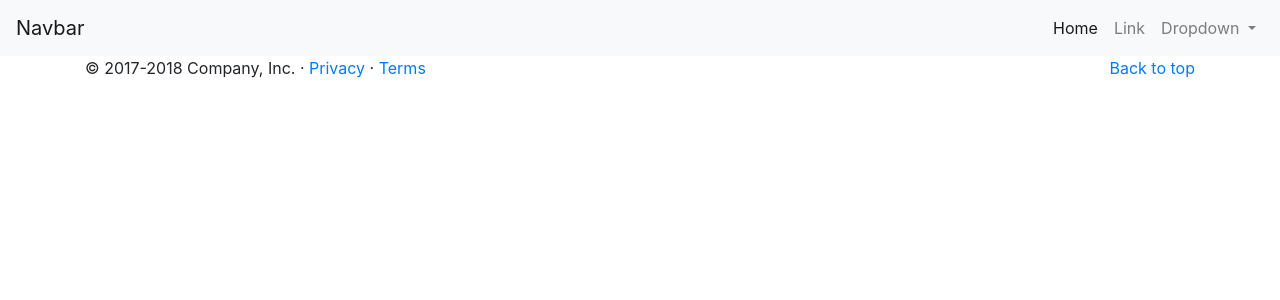
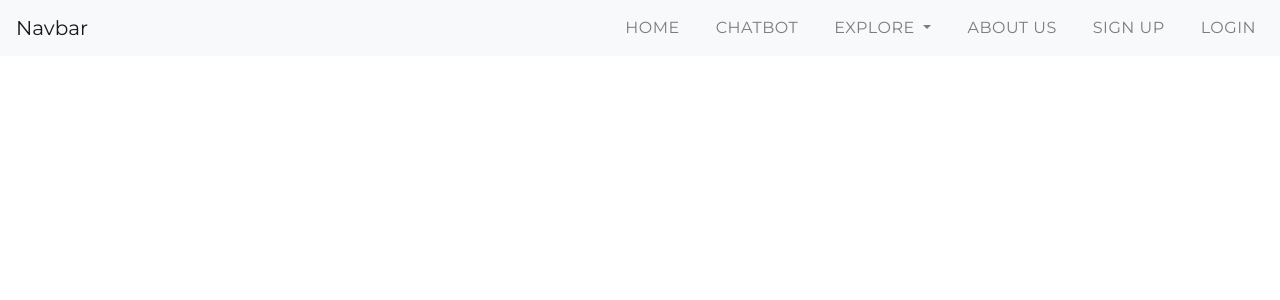
Before and after one commit to sukhada111/Disease-prediction-portal-with-Chatbot, a Django app: page / in a window 1280 px wide. Shown: the top 300 px of the page. Run offline with Django 3.2, Linux system fonts and the light colour scheme; some libraries are stand-ins or nearby versions.

Commit message:
Edited Navbar

```diff
--- a/prediction_portal/home/templates/home/index.html
+++ b/prediction_portal/home/templates/home/index.html
@@ -6,8 +6,15 @@
     <meta name="viewport" content="width=device-width, initial-scale=1, shrink-to-fit=no">
     <meta name="description" content="">
     <meta name="author" content="">
+
     <link rel="stylesheet" href="https://maxcdn.bootstrapcdn.com/bootstrap/4.0.0/css/bootstrap.min.css" integrity="sha384-Gn5384xqQ1aoWXA+058RXPxPg6fy4IWvTNh0E263XmFcJlSAwiGgFAW/dAiS6JXm" crossorigin="anonymous">
+    <link rel="preconnect" href="https://fonts.googleapis.com">
+    <link rel="preconnect" href="https://fonts.gstatic.com" crossorigin>
+    <link href="https://fonts.googleapis.com/css2?family=Montserrat:wght@100;200;400;700&display=swap" rel="stylesheet">
     <title>Disease Prediction Portal</title>
+
+    <link rel="stylesheet" href="../home/style.css">
+
   </head>
   <body>
 
@@ -20,23 +27,32 @@
 
             <div class="collapse navbar-collapse" id="navbarSupportedContent">
               <ul class="navbar-nav ml-auto">
-                <li class="nav-item active">
-                  <a class="nav-link" href="#">Home <span class="sr-only">(current)</span></a>
+                <li class="nav-item">
+                  <a class="nav-link" href="#">Home </a>
                 </li>
                 <li class="nav-item">
-                  <a class="nav-link" href="#">Link</a>
+                  <a class="nav-link" href="#">ChatBot</a>
                 </li>
                 <li class="nav-item dropdown">
                   <a class="nav-link dropdown-toggle" href="#" id="navbarDropdown" role="button" data-toggle="dropdown" aria-haspopup="true" aria-expanded="false">
-                    Dropdown
+                    Explore
                   </a>
                   <div class="dropdown-menu" aria-labelledby="navbarDropdown">
-                    <a class="dropdown-item" href="#">Action</a>
-                    <a class="dropdown-item" href="#">Another action</a>
-                    <div class="dropdown-divider"></div>
-                    <a class="dropdown-item" href="#">Something else here</a>
+                    <a class="dropdown-item" href="#">Disease Prediction</a>
+                    <a class="dropdown-item" href="#">Medicine Information</a>
+
                   </div>
                 </li>
+                <li class="nav-item">
+                  <a class="nav-link" href="#">About Us</a>
+                </li>
+                <li class="nav-item">
+                  <a class="nav-link" href="#">Sign Up</a>
+                </li>
+                <li class="nav-item">
+                  <a class="nav-link" href="#">Login</a>
+                </li>
+
 
               </ul>
 
@@ -44,17 +60,7 @@
           </nav>
     </header>
 
-    <main role="main">
 
-
-
-
-      <!-- FOOTER -->
-      <footer class="container">
-        <p class="float-right"><a href="#">Back to top</a></p>
-        <p>&copy; 2017-2018 Company, Inc. &middot; <a href="#">Privacy</a> &middot; <a href="#">Terms</a></p>
-      </footer>
-    </main>
 
     <!-- Bootstrap core JavaScript
     ================================================== -->
--- /dev/null
+++ b/prediction_portal/home/templates/home/style.css
@@ -0,0 +1,10 @@
+body{
+  font-family: 'Montserrat', sans-serif;
+}
+
+.nav-item{
+    margin-left: 20px;
+    text-transform: uppercase;
+    letter-spacing: 0.5px;
+
+  }
```
